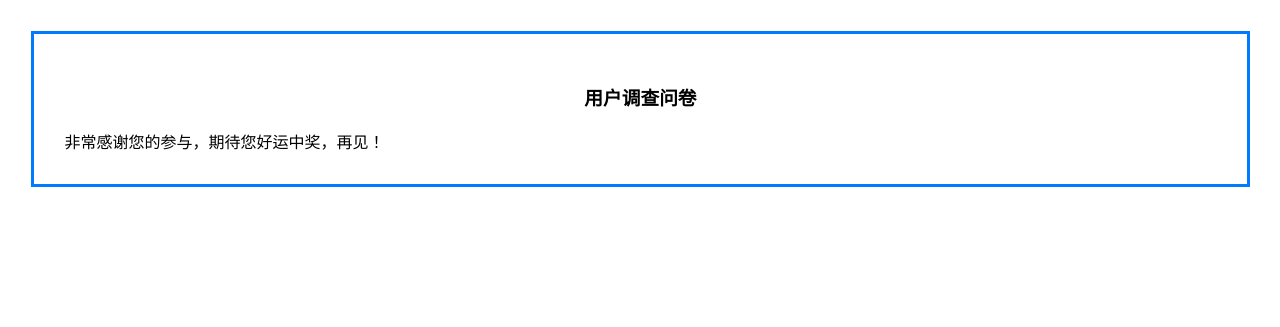
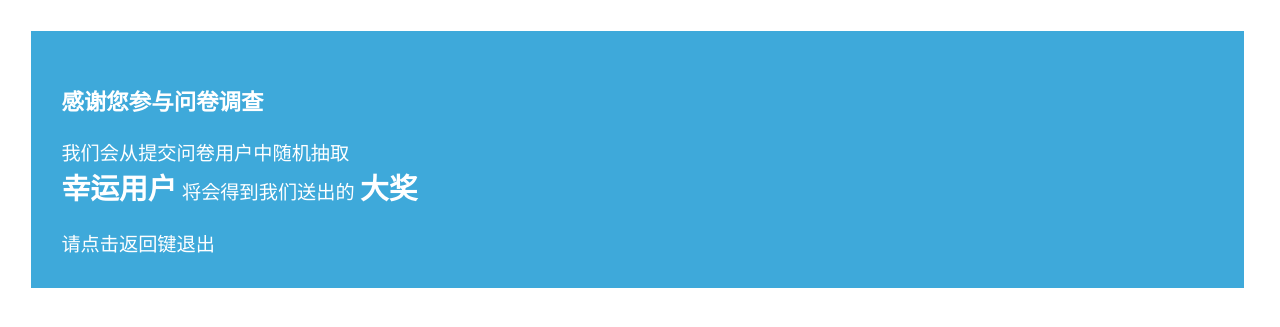
Before and after one commit to jionghuming/qsProj, a PHP site: page /thanks in a window 1280 px wide. Shown: the top 327 px of the page. Run offline with PHP 8.4, Linux system fonts and the light colour scheme.

Commit message:
v1.3 updates: 1. 修改了thanks页面 2. 在大部分修改前的备份

```diff
--- a/qsFront/q.css
+++ b/qsFront/q.css
@@ -41,3 +41,17 @@ div.img {
     margin-right: auto;
     max-width: 100%;
 }
+
+font.bold {
+    font-size: 1.5em;
+    font-weight: 900;
+}
+
+div#thanks {
+    width: 90%;
+    margin: 2.4%;
+    padding: 2.4%;
+    background-color: #3EA9DA;
+    color: white;
+    font-size: 1.2em;
+}
--- a/qsFront/q.js
+++ b/qsFront/q.js
@@ -193,8 +193,6 @@ function getIMEI()
             var pair = pairs[p].split("=");
             if(pair[0].toLowerCase() == "imei")
                 results['imei'] = pair[1];
-            else if(pair[0].toLowerCase() == "page")
-                results['page'] = pair[1];
         }
     }
     return results;
--- a/qsFront/thanks.php
+++ b/qsFront/thanks.php
@@ -7,14 +7,17 @@
 </head>
 <body>
 
-<div id='div_all'>
+<div id='thanks'>
 
 <div id='topic'>
-<h3 align='center'>用户调查问卷</h3>
+<h3 >感谢您参与问卷调查</h3>
 </div>
 
 <div id='pre'>
-非常感谢您的参与，期待您好运中奖，再见！
+我们会从提交问卷用户中随机抽取<br />
+<font class='bold'>幸运用户</font> 将会得到我们送出的 <font class='bold'>大奖</font> <br />
+<br />
+请点击返回键退出  <br />
 </div>
 
 </div>
```
